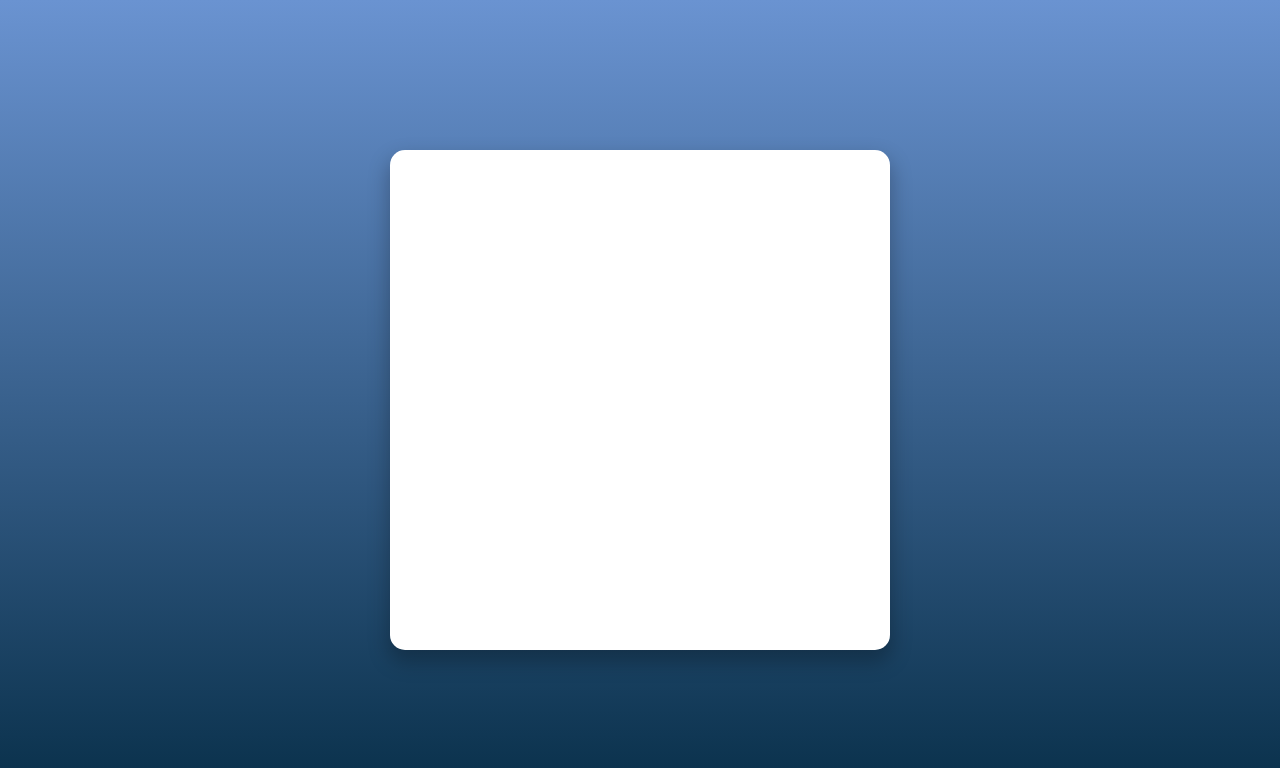
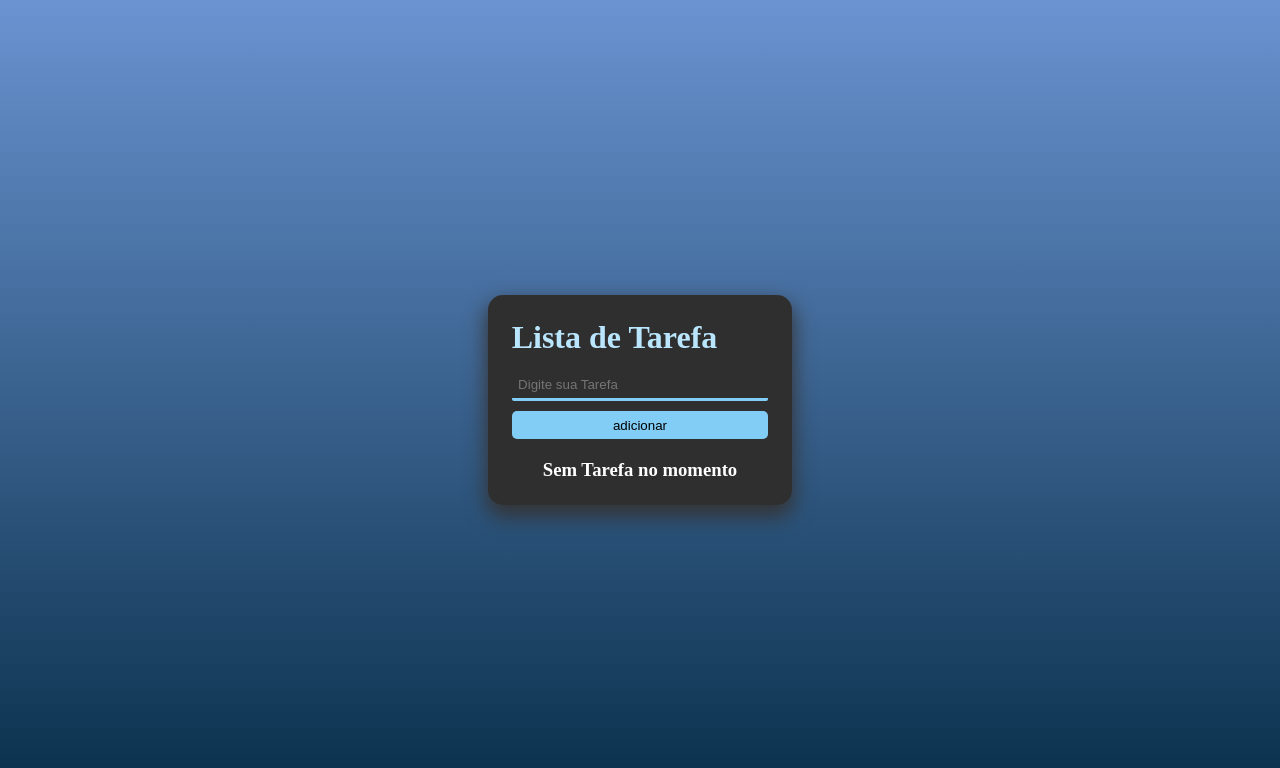
Before and after one commit to JoonhPedro/tasklist, a React (Vite) app in the folder web/: page / in a window 1280 px wide. Shown: the top 768 px of the page. Built offline with nearby package versions, Linux system fonts and the light colour scheme.

Commit message:
Style: Layout da taskweb

```diff
--- a/web/src/App.tsx
+++ b/web/src/App.tsx
@@ -1,7 +1,8 @@
+import Task from './components/Task'
 function App() {
   return (
     <>
-      <div className="container"></div>
+      <Task />
     </>
   )
 }
--- /dev/null
+++ b/web/src/components/Offtask.tsx
@@ -0,0 +1,15 @@
+import React from 'react'
+
+// import { Container } from './styles';
+
+const Offtask: React.FC = () => {
+  return (
+    <>
+      <div className="Off">
+        <h3>Sem Tarefa no momento</h3>
+      </div>
+    </>
+  )
+}
+
+export default Offtask
--- /dev/null
+++ b/web/src/components/Task.tsx
@@ -0,0 +1,29 @@
+import React, { useState } from 'react'
+import Offtask from './Offtask'
+const Task: React.FC = () => {
+  const [task, setTask] = useState('')
+
+  return (
+    <>
+      <div className="container">
+        <h1>Lista de Tarefa</h1>
+
+        <input
+          type="text"
+          className="input-task"
+          name="tasklist"
+          placeholder="Digite sua Tarefa"
+          value={task}
+          onChange={(e) => setTask(e.target.value)}
+        />
+        <button type="submit" className="button-task">
+          adicionar
+        </button>
+
+        <Offtask />
+      </div>
+    </>
+  )
+}
+
+export default Task
--- a/web/src/style/base/_global.sass
+++ b/web/src/style/base/_global.sass
@@ -1,11 +1,15 @@
+@use './_variablescolor'
 *
     margin: 0
     padding: 0
     box-sizing: border-box
 
 body
-    background: linear-gradient(#6a93d1,#082f49)
+    background: linear-gradient(variablescolor.$bodyl1,variablescolor.$bodyl2)
     display: flex
     align-items: center
     justify-content: center
     height: 100vh
+h1
+    color: variablescolor.$font-color
+    padding: 0 0 0.9rem 0
--- a/web/src/style/base/_variablescolor.sass
+++ b/web/src/style/base/_variablescolor.sass
@@ -1 +1,8 @@
-$color: red
+$bodyl1: #6a93d1
+$bodyl2: #082f49
+$font-color: #bae6fd
+$font-input: #fff
+$task-clear: #6a90c8
+$container: #2f2f30
+$container-box: #353537
+$bnt-task: #82cdf5
--- a/web/src/style/layout/_container.sass
+++ b/web/src/style/layout/_container.sass
@@ -1,7 +1,11 @@
-@use '../base/variablescolor'
+@use '../base/_variablescolor'
+
+
 .container
-    height: 500px
-    width: 500px
-    background-color: #ffffff
+    min-width: 300px
+    max-width: 400px
+    height: auto
+    padding: 1.5rem
+    background-color: variablescolor.$container
     border-radius: 15px
-    box-shadow: 0px 10px 20px 2px rgba(0, 0, 0, 0.25)
+    box-shadow: 0px 10px 20px 2px variablescolor.$container-box
--- /dev/null
+++ b/web/src/style/layout/_task.sass
@@ -0,0 +1,28 @@
+@use '../base/_variablescolor'
+
+
+
+.input-task
+    width: 100%
+    padding: 0.4rem
+    border: none
+    background: transparent
+    color: variablescolor.$font-input
+    &:focus
+    outline: none
+    border-radius: 2px
+    border-bottom: 3px solid variablescolor.$bnt-task
+
+.button-task
+    cursor: pointer
+    margin-top: 10px
+    width: 100%
+    padding: 0.4rem
+    border: none
+    border-radius: 5px
+    background: variablescolor.$bnt-task
+
+.Off
+    padding: 20px 0px 0px
+    color: variablescolor.$font-input
+    text-align: center
--- a/web/src/style/layout/layout.sass
+++ b/web/src/style/layout/layout.sass
@@ -1 +1,2 @@
 @use './_container'
+@use './_task'
```
